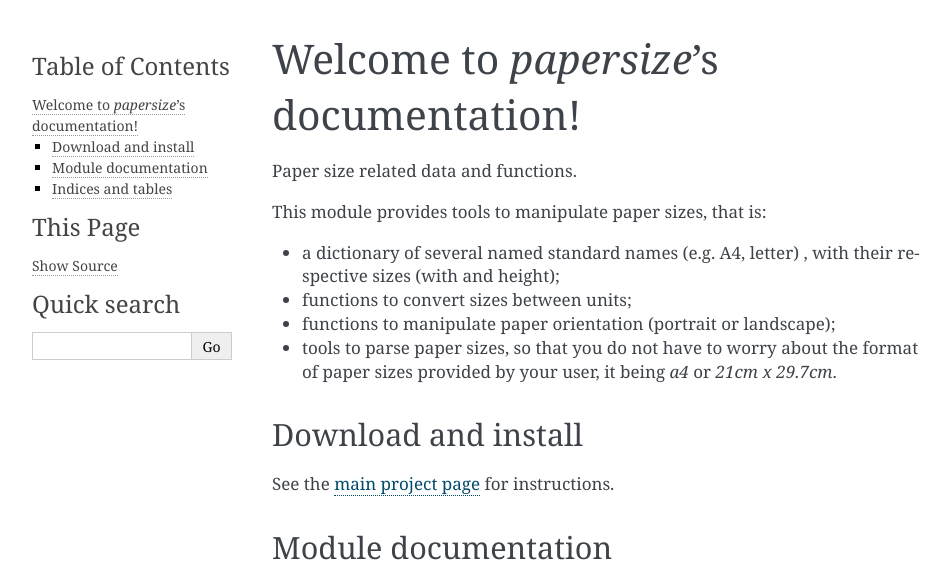
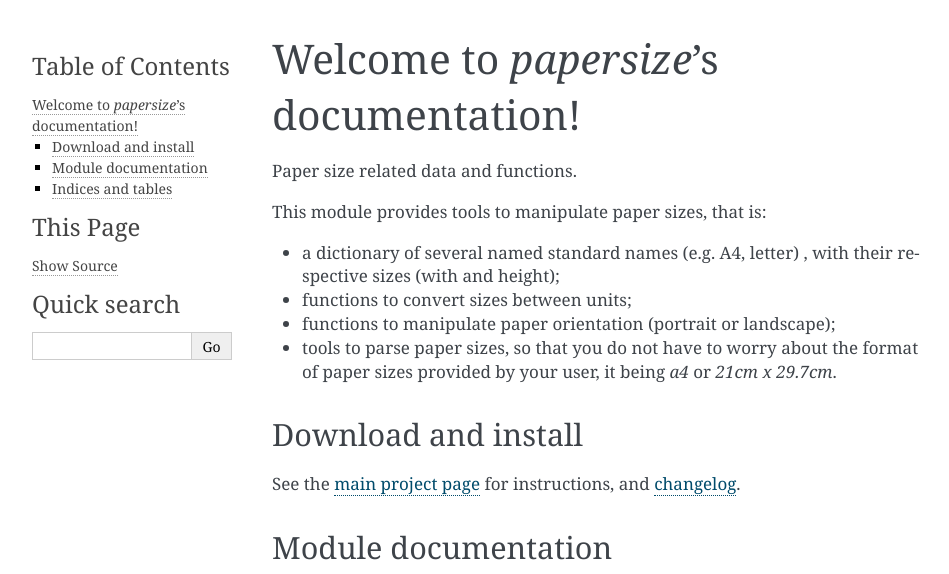
Before and after one commit to daramousk/papersize, a Sphinx documentation site: the page built from doc/index.rst, in a window 1280 px wide, cut to the strip 0-574 px from the top of the page. Shown: the whole strip, without its empty margins (148-1097 px from the left). Built offline with Sphinx 7.4.7, drawn with Linux system fonts in a browser that asks for light colours.

Commit message:
[doc] Added link to changelog

```diff
--- a/README.rst
+++ b/README.rst
@@ -48,6 +48,12 @@ Test
 
     tox
 
+What's new?
+-----------
+
+See `changelog
+<https://git.framasoft.org/spalax/papersize/blob/master/CHANGELOG>`_.
+
 Documentation
 -------------
 
--- a/doc/index.rst
+++ b/doc/index.rst
@@ -16,7 +16,8 @@ Download and install
 --------------------
 
 See the `main project page <http://git.framasoft.org/spalax/papersize>`_ for
-instructions.
+instructions, and `changelog
+<https://git.framasoft.org/spalax/papersize/blob/master/CHANGELOG>`_.
 
 Module documentation
 --------------------
```
